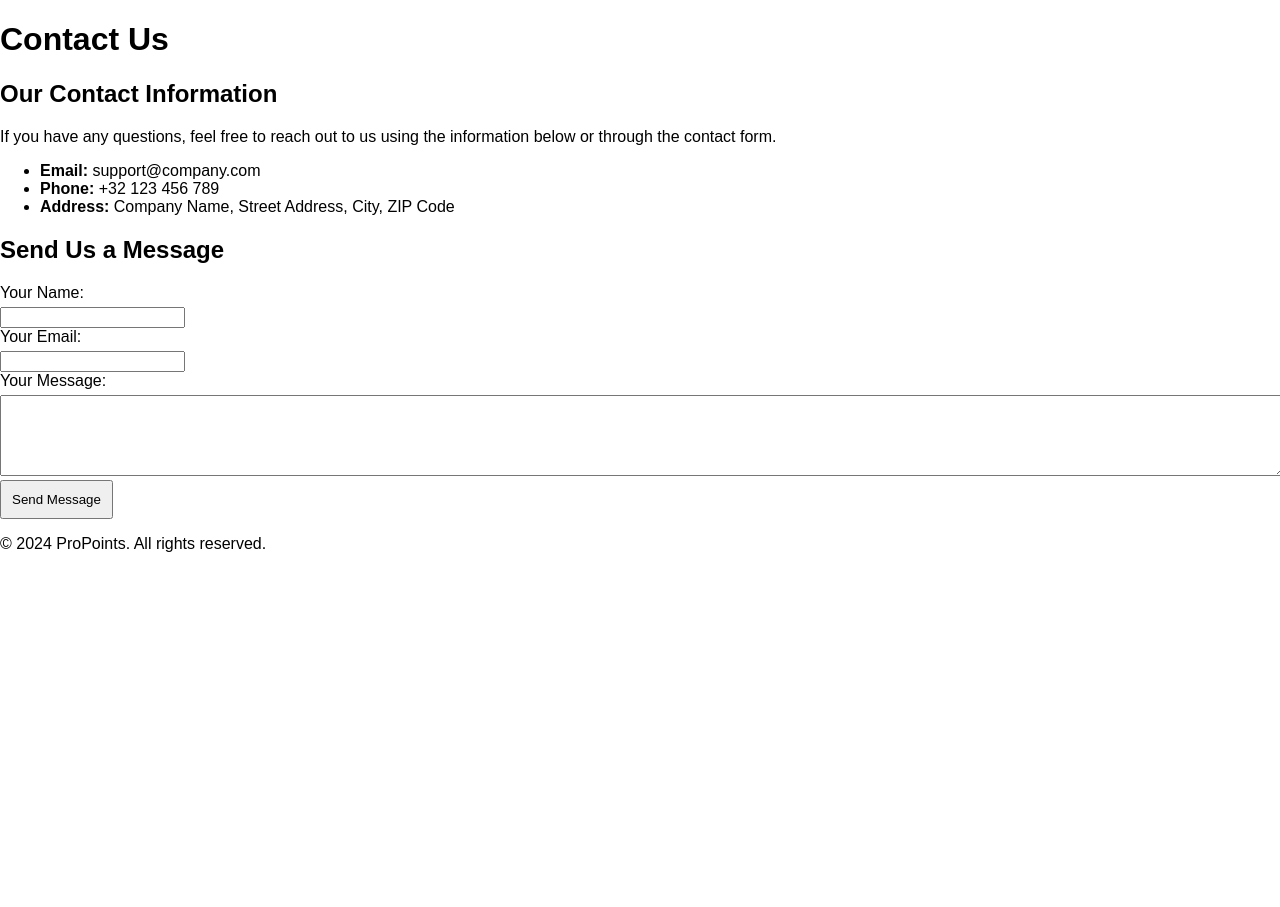
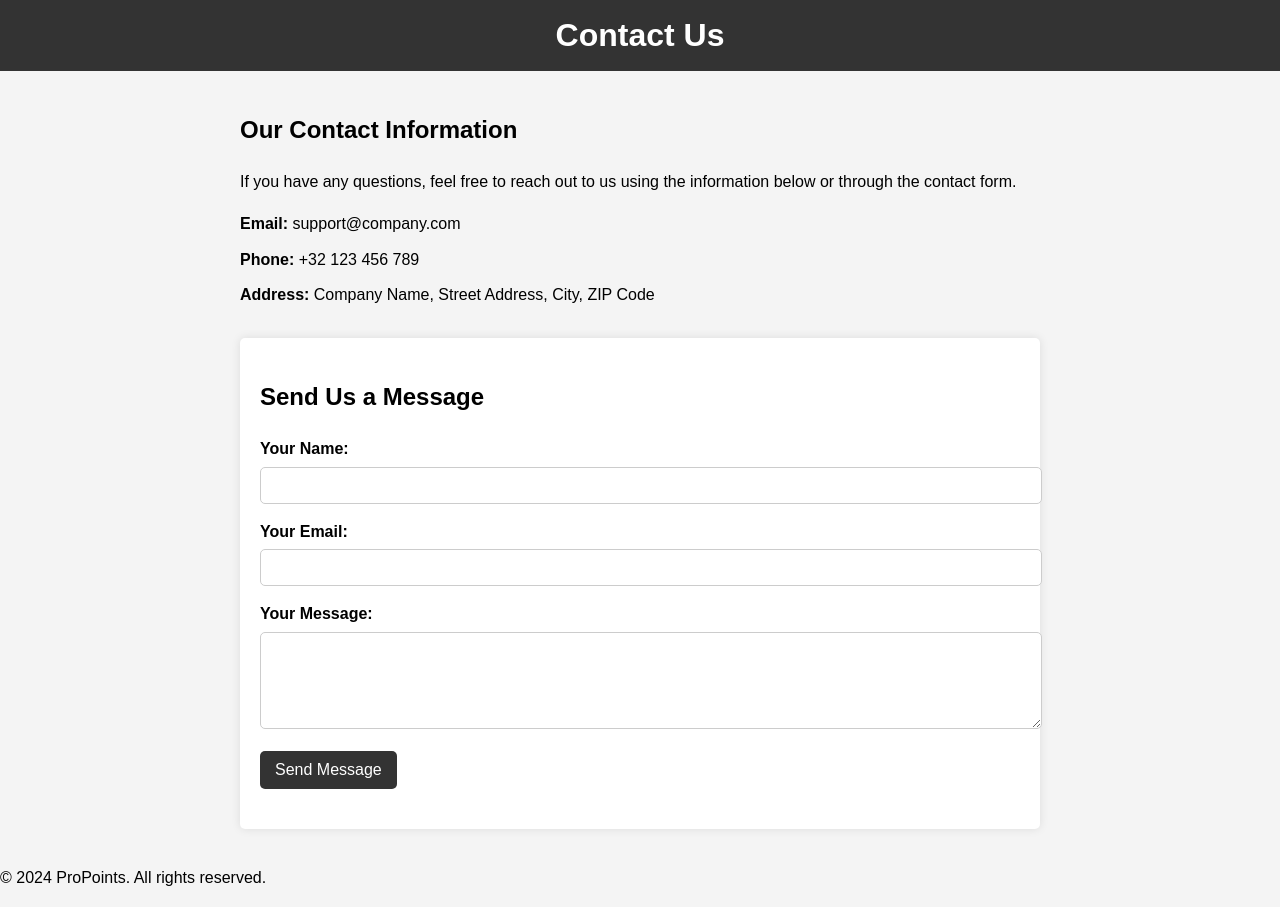
Before and after one commit to OussamaBenhammou/ProPoints-Trends3, a plain HTML site: page ProPoints-Trends3/Contact.html in a window 1280 px wide. Before the commit the page ends 800 px from the top, so only its background shows below. Drawn offline with Linux system fonts and the light colour scheme.

Commit message:
Add contactpagina

```diff
--- a/ProPoints-Trends3/script.js
+++ b/ProPoints-Trends3/script.js
@@ -148,3 +148,19 @@ function saveAndRedirect() {
 
 
 // fin du code doelstellingen 1 voor brainstorming
+
+//Begin code contactpagina
+
+document.addEventListener("DOMContentLoaded", function () {
+    document.getElementById("contactForm").addEventListener("submit", function (e) {
+        e.preventDefault();
+
+        // Simuleer een succesvolle verzending
+        var formStatus = document.getElementById("formStatus");
+        formStatus.textContent = "Thank you! Your message has been sent successfully.";
+
+        // Optioneel: Hier kun je code toevoegen om het formulier naar een server te sturen
+        // via bijvoorbeeld een XMLHttpRequest of fetch API.
+    });
+});
+//einde code contactpagina
--- a/ProPoints-Trends3/style.css
+++ b/ProPoints-Trends3/style.css
@@ -329,3 +329,90 @@ body {
 }
 
 /* fin du code doelstellingen 1 brainstorming */
+
+/* Stijlen specifiek voor de Contactpagina */
+
+body {
+    font-family: Arial, sans-serif;
+    line-height: 1.6;
+    margin: 0;
+    padding: 0;
+    background-color: #f4f4f4;
+}
+
+header {
+    background-color: #333;
+    color: #fff;
+    padding: 10px 0;
+    text-align: center;
+}
+
+h1 {
+    margin: 0;
+}
+
+main {
+    padding: 20px;
+    max-width: 800px;
+    margin: 0 auto;
+}
+
+.contact-info {
+    margin-bottom: 30px;
+}
+
+.contact-info ul {
+    list-style-type: none;
+    padding: 0;
+}
+
+.contact-info ul li {
+    margin-bottom: 10px;
+}
+
+.contact-form {
+    background-color: #fff;
+    padding: 20px;
+    border-radius: 5px;
+    box-shadow: 0 0 10px rgba(0, 0, 0, 0.1);
+}
+
+.contact-form .form-group {
+    margin-bottom: 15px;
+}
+
+.contact-form label {
+    display: block;
+    margin-bottom: 5px;
+    font-weight: bold;
+}
+
+.contact-form input,
+.contact-form textarea {
+    width: 100%;
+    padding: 10px;
+    border: 1px solid #ccc;
+    border-radius: 5px;
+}
+
+.contact-form button {
+    display: inline-block;
+    background-color: #333;
+    color: #fff;
+    padding: 10px 15px;
+    border: none;
+    border-radius: 5px;
+    cursor: pointer;
+    font-size: 16px;
+}
+
+.contact-form button:hover {
+    background-color: #555;
+}
+
+#formStatus {
+    margin-top: 20px;
+    font-weight: bold;
+}
+
+/*Einde Stijlen specifiek voor de Contactpagina */
```
